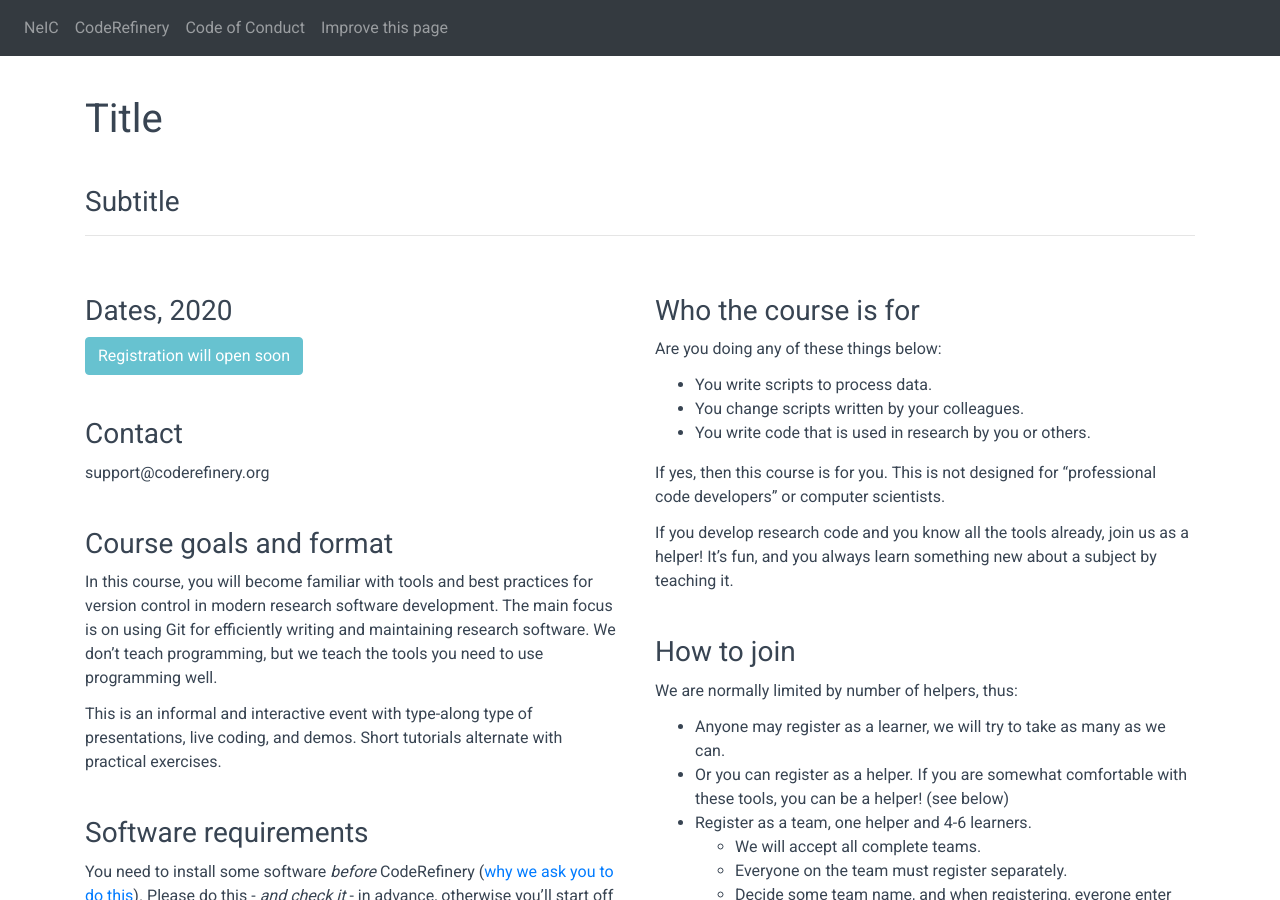
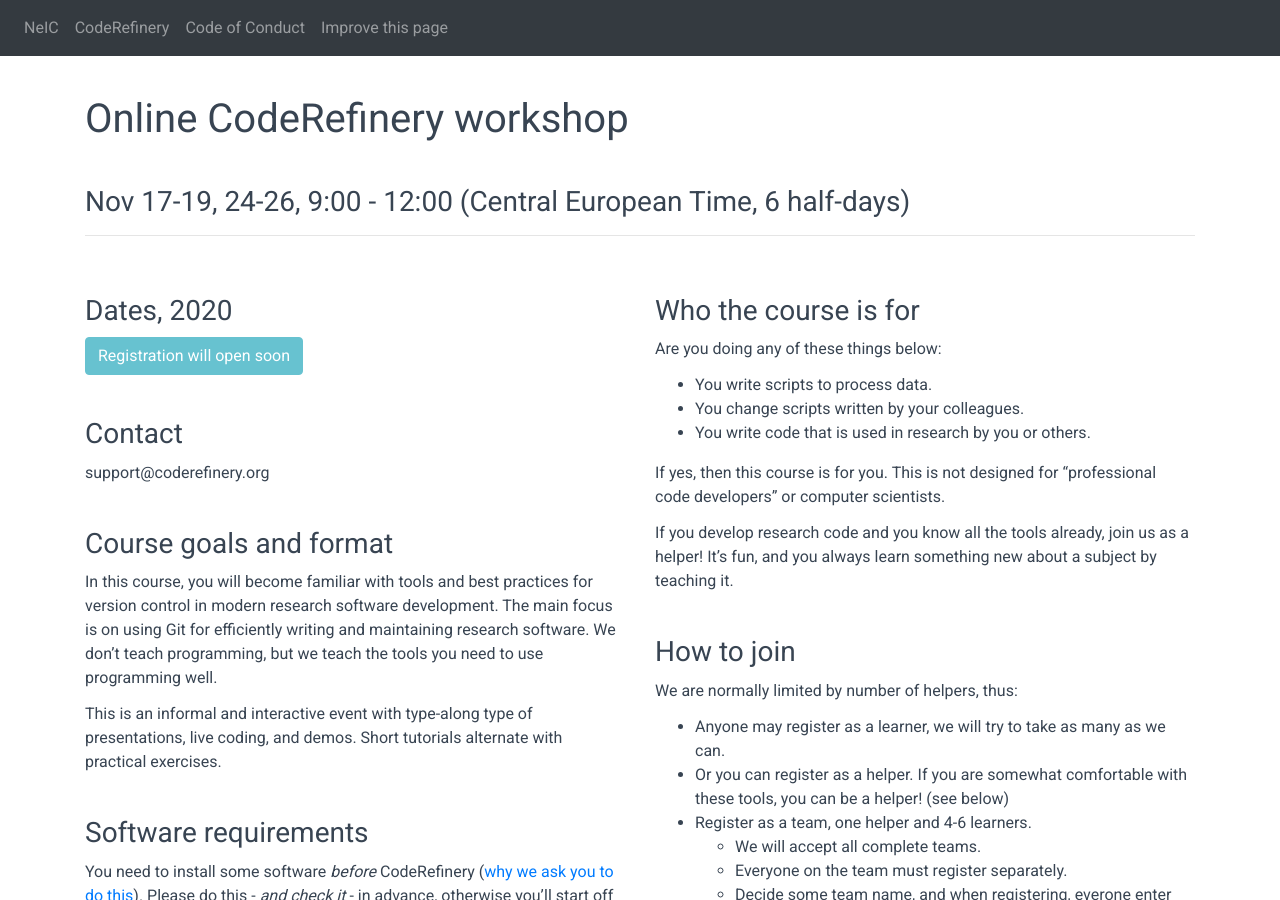
Before and after one commit to coderefinery/2020-11-17-online, a Jekyll site: the page built from index.md, in a window 1280 px wide and 900 px high. Built offline with Jekyll 4.4.1, drawn with Linux system fonts in a browser that asks for light colours; comment, search, counter and statistics services are not loaded.

Commit message:
Updated title

```diff
--- a/title.md
+++ b/title.md
@@ -1,5 +1,5 @@
-# Title
+# Online CodeRefinery workshop
 
-### Subtitle
+### Nov 17-19, 24-26, 9:00 - 12:00 (Central European Time, 6 half-days)
 
 ---
```
